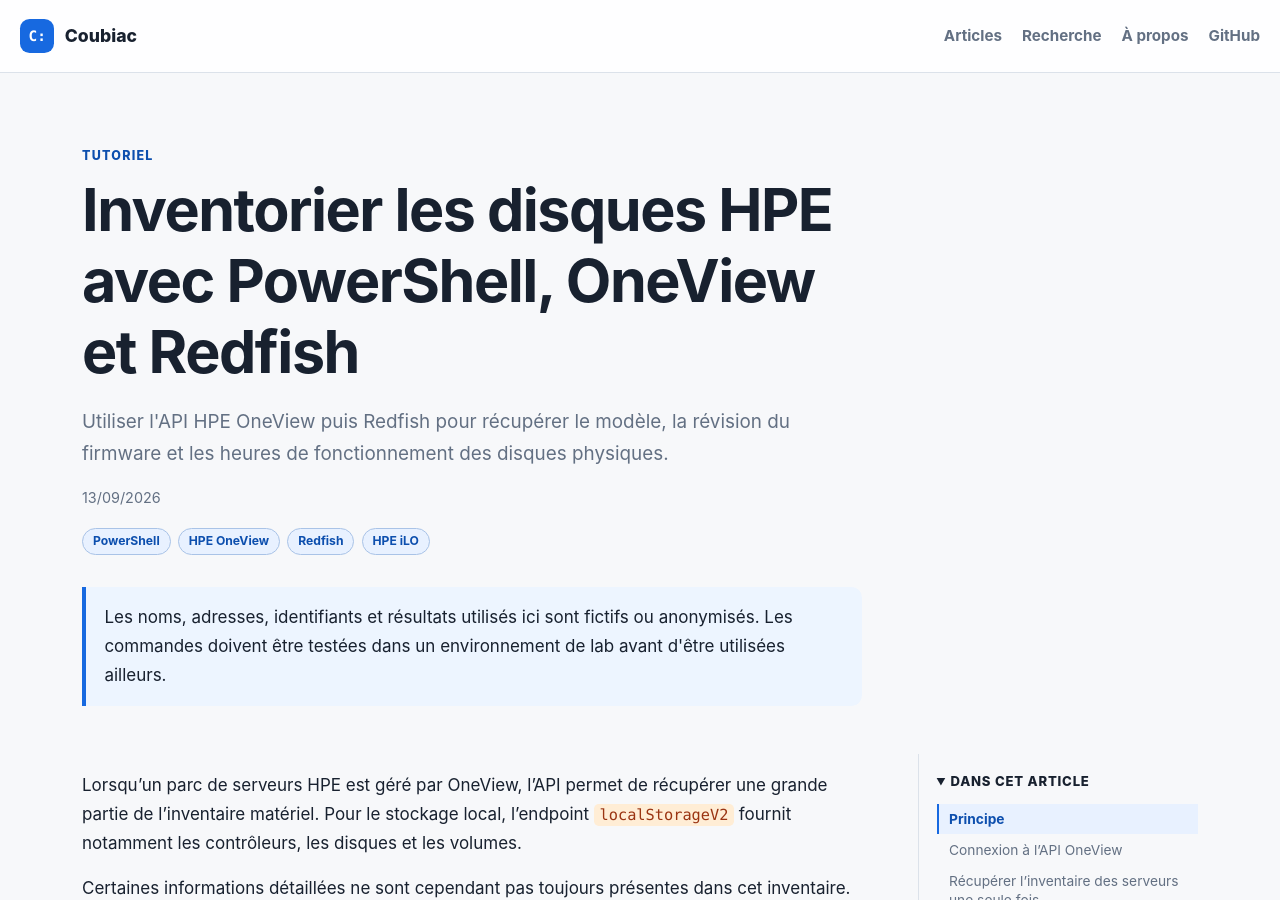
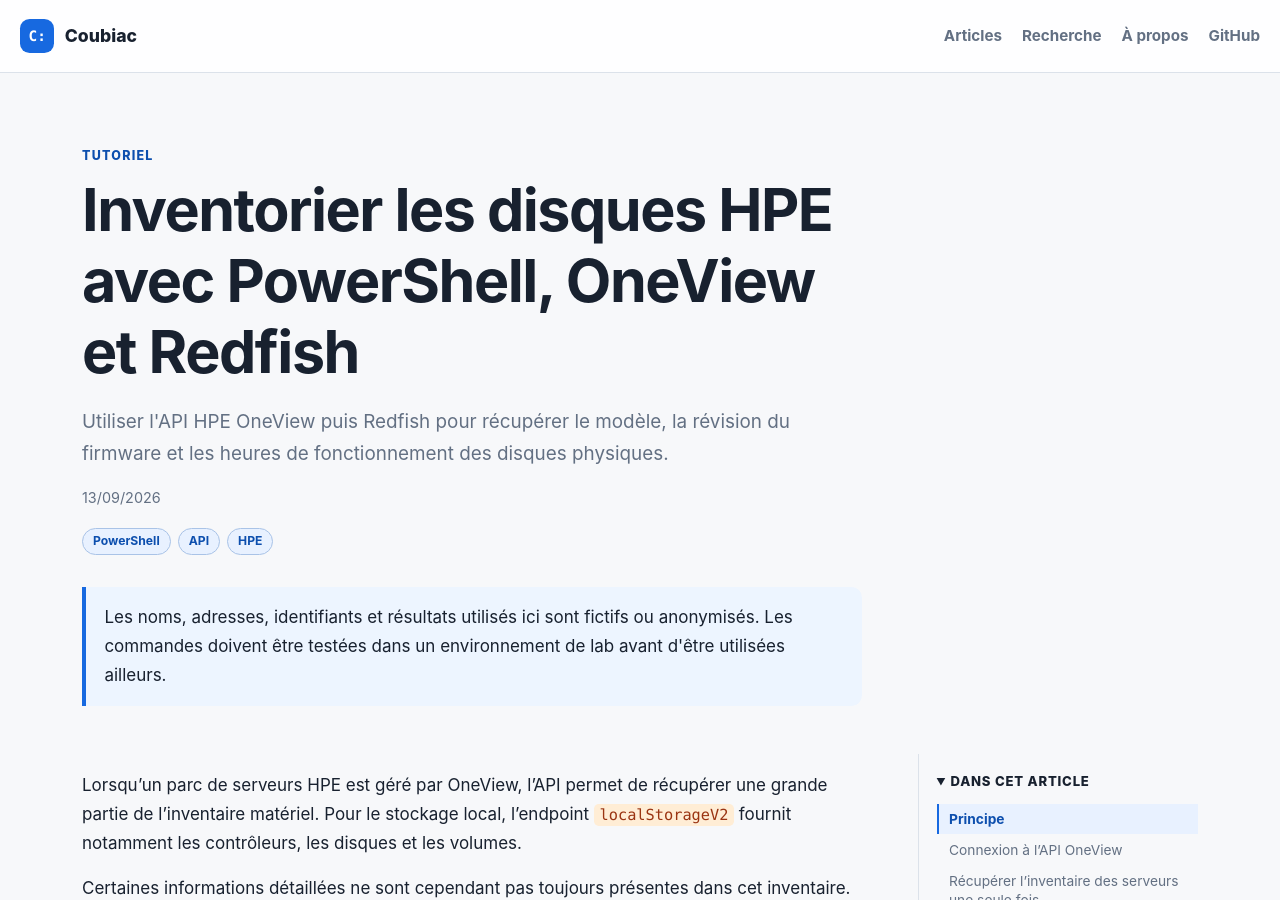
Before and after one commit to Coubiac/coubiac.github.io, a Jekyll site: the page built from _posts/2026-09-13-recuperer-part-number-disques-hpe-oneview-redfish.md, in a window 1280 px wide and 900 px high. Built offline with Jekyll 4.4.1, drawn with Linux system fonts in a browser that asks for light colours.

Commit message:
Simplify article tags

```diff
--- a/_posts/2026-09-13-recuperer-part-number-disques-hpe-oneview-redfish.md
+++ b/_posts/2026-09-13-recuperer-part-number-disques-hpe-oneview-redfish.md
@@ -4,9 +4,8 @@
 description: Utiliser l'API HPE OneView puis Redfish pour récupérer le modèle, la révision du firmware et les heures de fonctionnement des disques physiques.
 tags:
   - PowerShell
-  - HPE OneView
-  - Redfish
-  - HPE iLO
+  - API
+  - HPE
 ---
 
 Lorsqu'un parc de serveurs HPE est géré par OneView, l'API permet de récupérer une grande partie de l'inventaire matériel. Pour le stockage local, l'endpoint `localStorageV2` fournit notamment les contrôleurs, les disques et les volumes.
```
